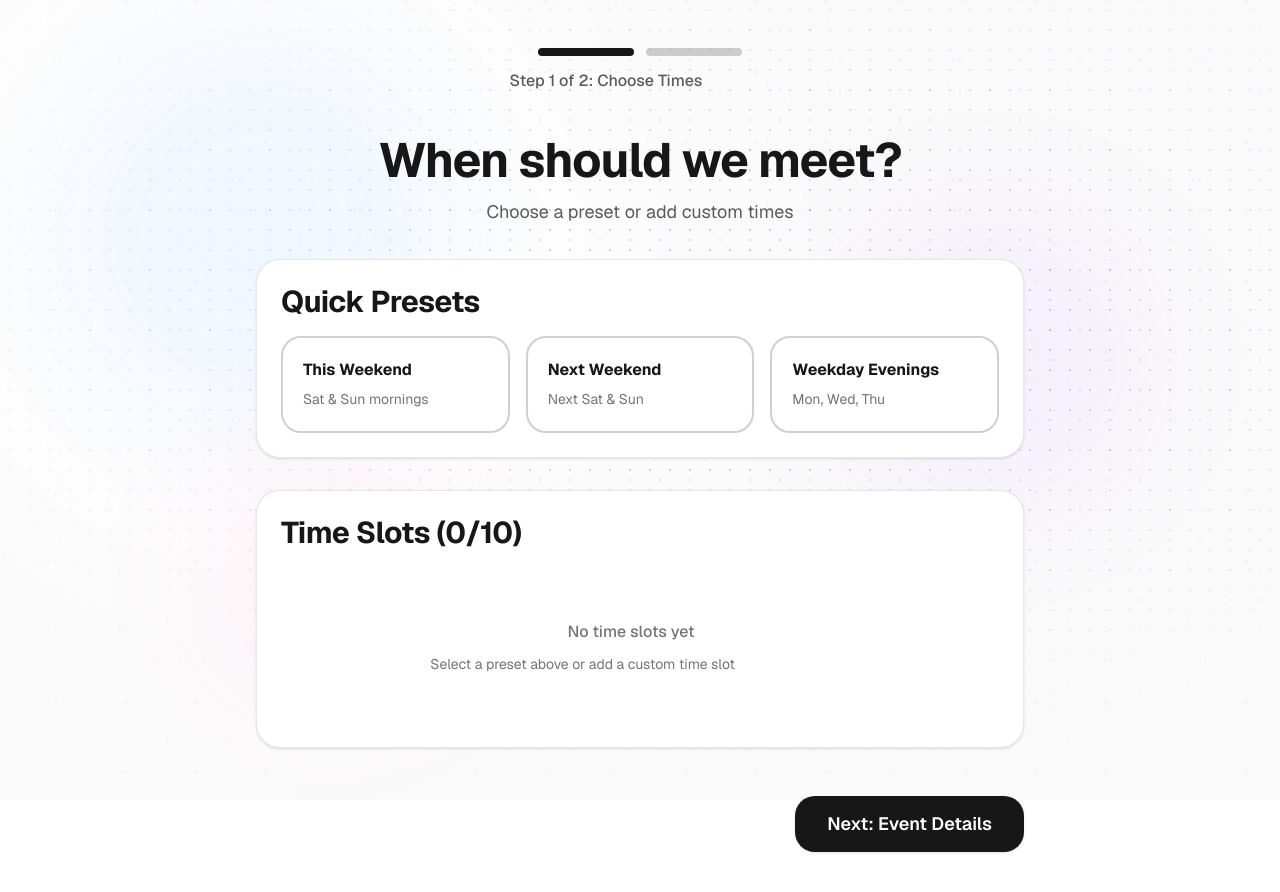
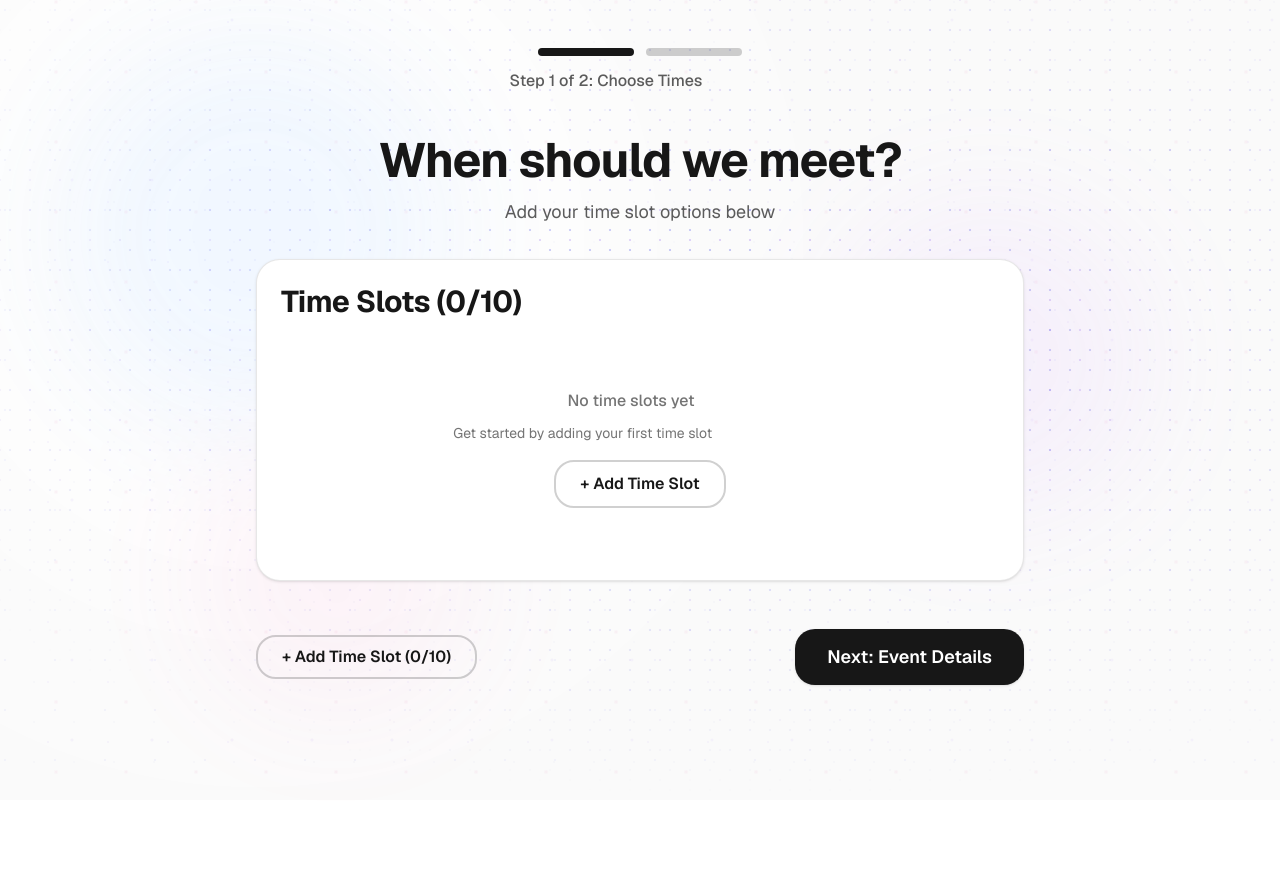
Before and after one commit to Connor-808/event-scheduler-tool, a Next.js app: page /create in a window 1280 px wide. Shown: the top 892 px of the page. After the commit the page ends 800 px from the top, so only its background shows below. Built offline with nearby package versions, Linux system fonts and the light colour scheme.

Commit message:
Remove quick preset options from time selection page

```diff
--- a/app/create/page.tsx
+++ b/app/create/page.tsx
@@ -7,9 +7,6 @@ import { Input } from '@/components/ui/input';
 import { Textarea } from '@/components/ui/textarea';
 import { Card } from '@/components/ui/card';
 import {
-  getThisWeekendTimes,
-  getNextWeekendTimes,
-  getWeekdayEveningTimes,
   validateEventTitle,
   validateLocation,
   getUserCookieId,
@@ -29,7 +26,6 @@ export default function CreateEventPage() {
   const [isLoading, setIsLoading] = useState(false);
 
   // Time Selection State
-  const [presetType, setPresetType] = useState<'this-weekend' | 'next-weekend' | 'weekday' | null>(null);
   const [timeSlots, setTimeSlots] = useState<TimeSlotInput[]>([]);
 
   // Event Details State
@@ -38,44 +34,17 @@ export default function CreateEventPage() {
   const [notes, setNotes] = useState('');
   const [errors, setErrors] = useState<Record<string, string>>({});
 
-  const handlePresetSelect = (type: 'this-weekend' | 'next-weekend' | 'weekday') => {
-    setPresetType(type);
-
-    // Get preset times and convert to TimeSlotInput format
-    const presetMap = {
-      'this-weekend': getThisWeekendTimes,
-      'next-weekend': getNextWeekendTimes,
-      'weekday': getWeekdayEveningTimes,
-    };
-    const presetTimes = presetMap[type]();
-
-    // Convert to datetime-local format for inputs
-    const slots: TimeSlotInput[] = presetTimes.map((slot, index) => ({
-      id: `preset-${index}-${Date.now()}`,
-      start_time: new Date(slot.start_time).toISOString().slice(0, 16), // datetime-local format
-      label: slot.label,
-    }));
-
-    setTimeSlots(slots);
-  };
-
   const addCustomSlot = () => {
     if (timeSlots.length < 10) {
       setTimeSlots([
         ...timeSlots,
         { id: Date.now().toString(), start_time: '', label: '' },
       ]);
-      // Clear preset selection when adding custom slots
-      setPresetType(null);
     }
   };
 
   const removeTimeSlot = (id: string) => {
     setTimeSlots(timeSlots.filter((slot) => slot.id !== id));
-    // If we remove all slots, clear the preset selection
-    if (timeSlots.length === 1) {
-      setPresetType(null);
-    }
   };
 
   const updateTimeSlot = (id: string, field: 'start_time' | 'label', value: string) => {
@@ -88,7 +57,7 @@ export default function CreateEventPage() {
     const filledSlots = timeSlots.filter((slot) => slot.start_time);
 
     if (filledSlots.length < 2) {
-      alert('Please select a preset or add at least 2 time slots');
+      alert('Please add at least 2 time slots');
       return false;
     }
 
@@ -185,52 +154,10 @@ export default function CreateEventPage() {
             <div className="space-y-6 sm:space-y-8">
               <div className="text-center space-y-3">
                 <h1 className="text-3xl sm:text-4xl font-bold leading-tight">When should we meet?</h1>
-                <p className="text-base sm:text-lg text-foreground/70">Choose a preset or add custom times</p>
+                <p className="text-base sm:text-lg text-foreground/70">Add your time slot options below</p>
               </div>
 
-              {/* Quick Presets */}
-              <Card>
-                <h2 className="text-lg sm:text-xl font-bold mb-4">Quick Presets</h2>
-                <div className="grid grid-cols-1 sm:grid-cols-3 gap-3 sm:gap-4">
-                  <button
-                    onClick={() => handlePresetSelect('this-weekend')}
-                    className={`p-4 sm:p-5 rounded-xl border-2 transition-all duration-200 text-left touch-manipulation ${
-                      presetType === 'this-weekend'
-                        ? 'border-foreground bg-foreground/10 shadow-sm'
-                        : 'border-foreground/20 hover:border-foreground/40 active:bg-foreground/5'
-                    }`}
-                  >
-                    <div className="font-bold mb-1.5 text-base">This Weekend</div>
-                    <div className="text-xs sm:text-sm text-foreground/60 leading-relaxed">Sat & Sun mornings</div>
-                  </button>
-
-                  <button
-                    onClick={() => handlePresetSelect('next-weekend')}
-                    className={`p-4 sm:p-5 rounded-xl border-2 transition-all duration-200 text-left touch-manipulation ${
-                      presetType === 'next-weekend'
-                        ? 'border-foreground bg-foreground/10 shadow-sm'
-                        : 'border-foreground/20 hover:border-foreground/40 active:bg-foreground/5'
-                    }`}
-                  >
-                    <div className="font-bold mb-1.5 text-base">Next Weekend</div>
-                    <div className="text-xs sm:text-sm text-foreground/60 leading-relaxed">Next Sat & Sun</div>
-                  </button>
-
-                  <button
-                    onClick={() => handlePresetSelect('weekday')}
-                    className={`p-4 sm:p-5 rounded-xl border-2 transition-all duration-200 text-left touch-manipulation ${
-                      presetType === 'weekday'
-                        ? 'border-foreground bg-foreground/10 shadow-sm'
-                        : 'border-foreground/20 hover:border-foreground/40 active:bg-foreground/5'
-                    }`}
-                  >
-                    <div className="font-bold mb-1.5 text-base">Weekday Evenings</div>
-                    <div className="text-xs sm:text-sm text-foreground/60 leading-relaxed">Mon, Wed, Thu</div>
-                  </button>
-                </div>
-              </Card>
-
-              {/* Unified Time Slots Display */}
+              {/* Time Slots Display */}
               <Card>
                 <div className="mb-4 sm:mb-5">
                   <h2 className="text-lg sm:text-xl font-bold">Time Slots ({timeSlots.length}/10)</h2>
@@ -239,7 +166,14 @@ export default function CreateEventPage() {
                 {timeSlots.length === 0 ? (
                   <div className="text-center py-8 sm:py-12 text-foreground/60">
                     <p className="text-base font-medium mb-2">No time slots yet</p>
-                    <p className="text-sm">Select a preset above or add a custom time slot</p>
+                    <p className="text-sm mb-4">Get started by adding your first time slot</p>
+                    <Button
+                      variant="secondary"
+                      onClick={addCustomSlot}
+                      className="min-h-[48px]"
+                    >
+                      + Add Time Slot
+                    </Button>
                   </div>
                 ) : (
                   <div className="space-y-3 sm:space-y-4">
@@ -369,8 +303,13 @@ export default function CreateEventPage() {
       <div className="hidden sm:block px-4 sm:px-6 lg:px-8">
         <div className="max-w-3xl mx-auto">
           {step === 'time-selection' ? (
-            <div className="flex justify-end">
-              <Button size="lg" onClick={handleNextStep}>
+            <div className="flex justify-between items-center">
+              {timeSlots.length < 10 && (
+                <Button variant="secondary" onClick={addCustomSlot}>
+                  + Add Time Slot ({timeSlots.length}/10)
+                </Button>
+              )}
+              <Button size="lg" onClick={handleNextStep} className="ml-auto">
                 Next: Event Details
               </Button>
             </div>
```
